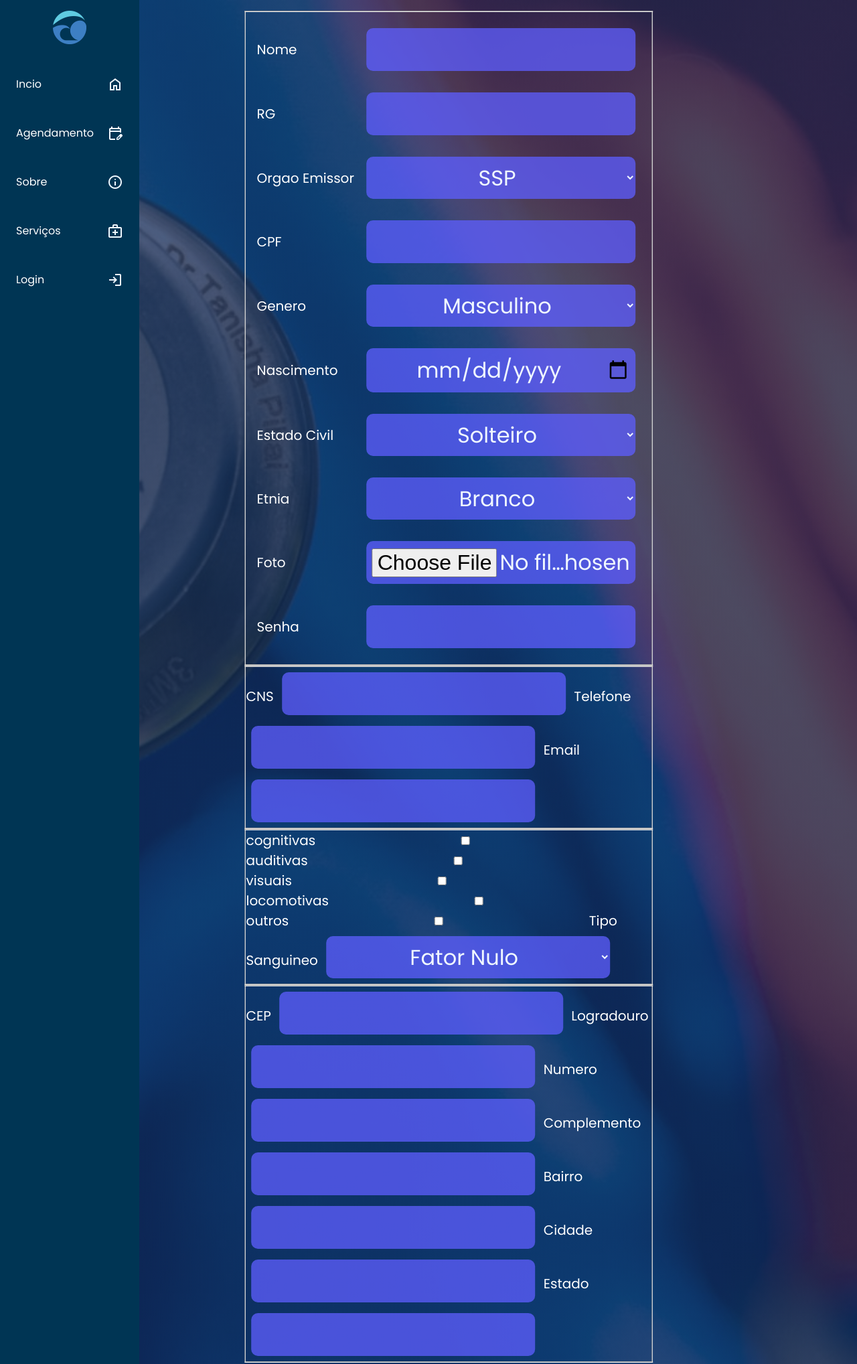
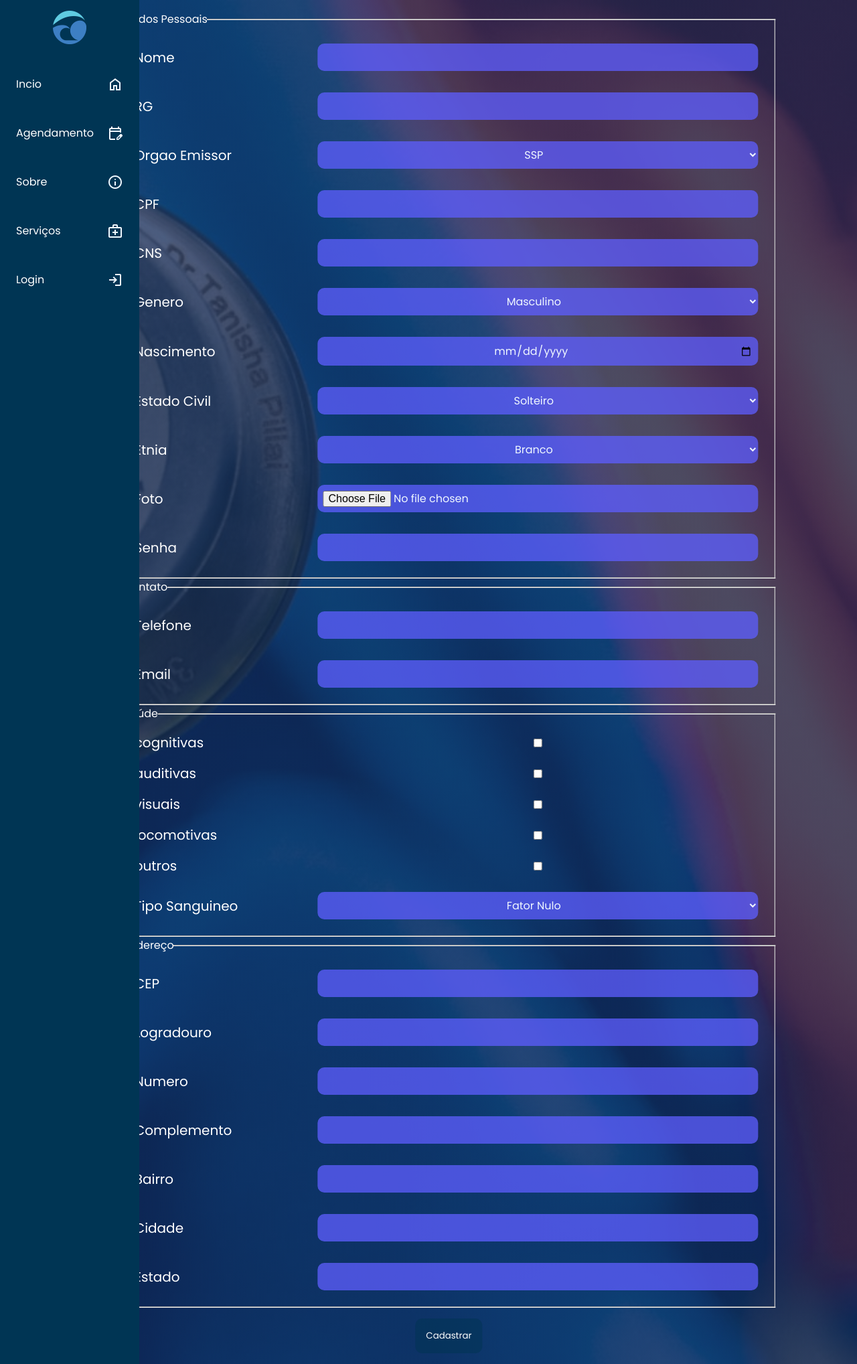
Before and after one commit to lippekstro/hipocrates, a PHP site: page /views/paciente_cad.php in a window 1280 px wide. Shown: the whole page at 67% size. Run offline with PHP 8.4, Linux system fonts and the light colour scheme.

Commit message:
css do formulario

```diff
--- a/css/form.css
+++ b/css/form.css
@@ -3,17 +3,27 @@
 }
 
 #cad-user {
-    display: flex;
-    flex-direction: column;
-    width: 50%;
+    /* display: flex;
+    flex-direction: column; */
+    width: 80%;
     position: absolute;
     left: 50%;
     translate: -50% 0;
 
+
+}
+
+#cad-user fieldset{
+    width: 100%;
+}
+
+#cad-user legend {
+    color: white;
 }
 
 #cad-user input, #cad-user select{
     width: 70%;
+    font-size: initial;
 }
 
 .form-item {
--- a/css/style.css
+++ b/css/style.css
@@ -283,8 +283,21 @@ button:hover {
   .login {
     width: 90%;
   }
+
   input, select {
     font-size: small;
+  }
+
+  #cad-user{
+    width: 95%;
+  }
+
+  .form-item {
+    display: block;
+  }
+
+  #cad-user input, #cad-user select {
+    width: 100%;
   }
 }
 
--- a/views/paciente_cad.php
+++ b/views/paciente_cad.php
@@ -5,6 +5,7 @@ require_once $_SERVER["DOCUMENT_ROOT"] . "/hipocrates/templates/cabecalho.php"
 <section id="section-cad-paciente">
     <form action="/hipocrates/controllers/add_paciente.php" method="post" enctype="multipart/form-data" id="cad-user">
         <fieldset>
+            <legend>Dados Pessoais</legend>
             <div class="form-item">
                 <label for="nome">Nome</label>
                 <input type="text" name="nome" id="nome" required>
@@ -28,6 +29,11 @@ require_once $_SERVER["DOCUMENT_ROOT"] . "/hipocrates/templates/cabecalho.php"
             <div class="form-item">
                 <label for="cpf">CPF</label>
                 <input type="text" name="cpf" id="cpf" required>
+            </div>
+
+            <div class="form-item">
+                <label for="cns">CNS</label>
+                <input type="text" name="cns" id="cns" required>
             </div>
 
             <div class="form-item">
@@ -78,26 +84,41 @@ require_once $_SERVER["DOCUMENT_ROOT"] . "/hipocrates/templates/cabecalho.php"
         </fieldset>
 
         <fieldset>
-            <label for="cns">CNS</label>
-            <input type="text" name="cns" id="cns" required>
+            <legend>Contato</legend>
+            <div class="form-item">
                 <label for="telefone">Telefone</label>
                 <input type="text" name="telefone" id="telefone" required>
+            </div>
+            <div class="form-item">
                 <label for="email">Email</label>
                 <input type="email" name="email" id="email" required>
+            </div>
         </fieldset>
 
 
         <fieldset>
+            <legend>Saúde</legend>
+            <div class="form-item">
                 <label for="cognitivas">cognitivas</label>
                 <input type="checkbox" name="limitacoes[]" id="cognitivas" value="cognitivas">
+            </div>
+            <div class="form-item">
                 <label for="auditivas">auditivas</label>
                 <input type="checkbox" name="limitacoes[]" id="auditivas" value="auditivas">
+            </div>
+            <div class="form-item">
                 <label for="visuais">visuais</label>
                 <input type="checkbox" name="limitacoes[]" id="visuais" value="visuais">
+            </div>
+            <div class="form-item">
                 <label for="locomotivas">locomotivas</label>
                 <input type="checkbox" name="limitacoes[]" id="locomotivas" value="locomotivas">
+            </div>
+            <div class="form-item">
                 <label for="outros">outros</label>
                 <input type="checkbox" name="limitacoes[]" id="outros" value="outros">
+            </div>
+            <div class="form-item">
                 <label for="tipo_sangue">Tipo Sanguineo</label>
                 <select name="tipo_sangue" id="tipo_sangue">
                     <option value="A+">A+</option>
@@ -110,23 +131,39 @@ require_once $_SERVER["DOCUMENT_ROOT"] . "/hipocrates/templates/cabecalho.php"
                     <option value="O-">O-</option>
                     <option value="nulo" selected>Fator Nulo</option>
                 </select>
+            </div>
         </fieldset>
 
         <fieldset>
+            <legend>Endereço</legend>
+            <div class="form-item">
                 <label for="cep">CEP</label>
                 <input type="text" name="cep" id="cep" required>
+            </div>
+            <div class="form-item">
                 <label for="logradouro">Logradouro</label>
                 <input type="text" name="logradouro" id="logradouro" required>
+            </div>
+            <div class="form-item">
                 <label for="numero">Numero</label>
                 <input type="text" name="numero" id="numero" required>
+            </div>
+            <div class="form-item">
                 <label for="complemento">Complemento</label>
                 <input type="text" name="complemento" id="complemento">
+            </div>
+            <div class="form-item">
                 <label for="bairro">Bairro</label>
                 <input type="text" name="bairro" id="bairro" required>
+            </div>
+            <div class="form-item">
                 <label for="cidade">Cidade</label>
                 <input type="text" name="cidade" id="cidade" required>
+            </div>
+            <div class="form-item">
                 <label for="estado">Estado</label>
                 <input type="text" maxlength="2" name="estado" id="estado" required>
+            </div>
         </fieldset>
 
 
```
Lines whose indentation alone changed are shown as unchanged.
